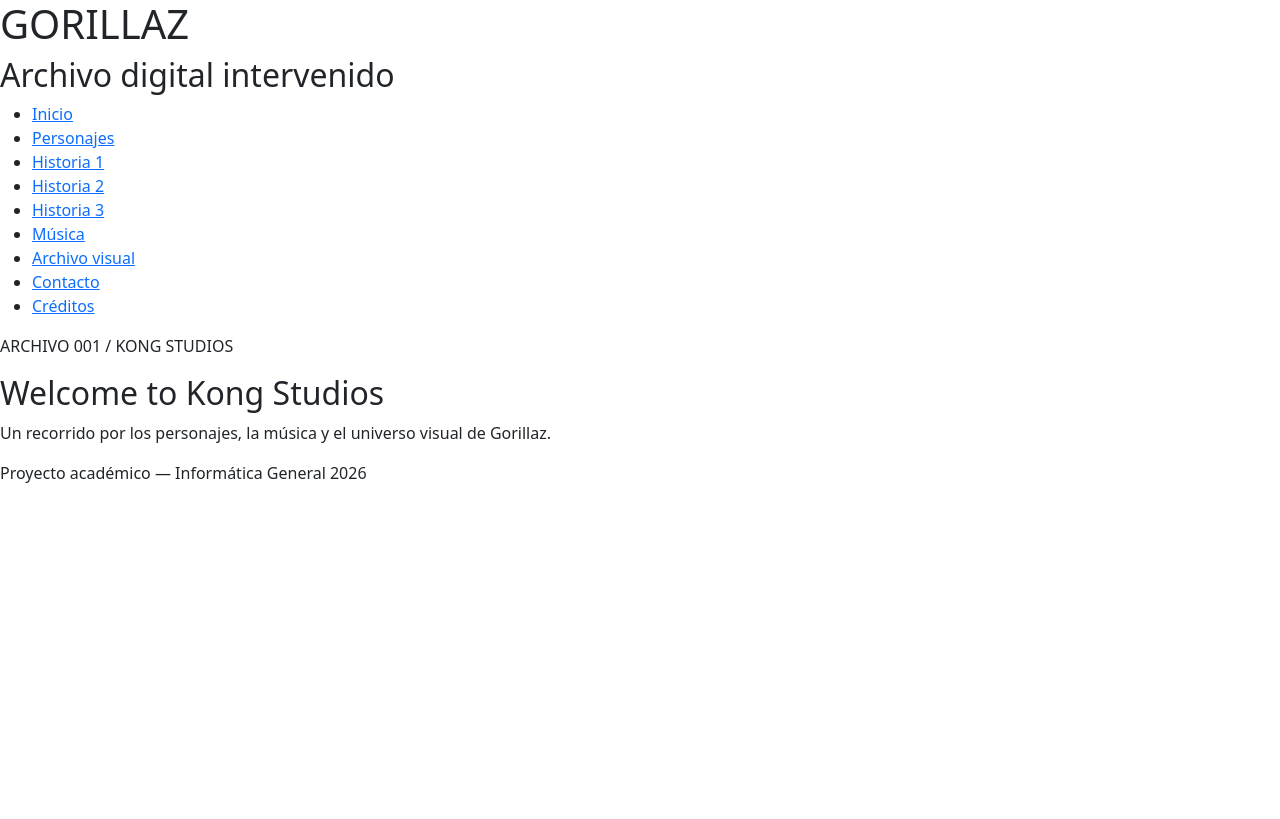
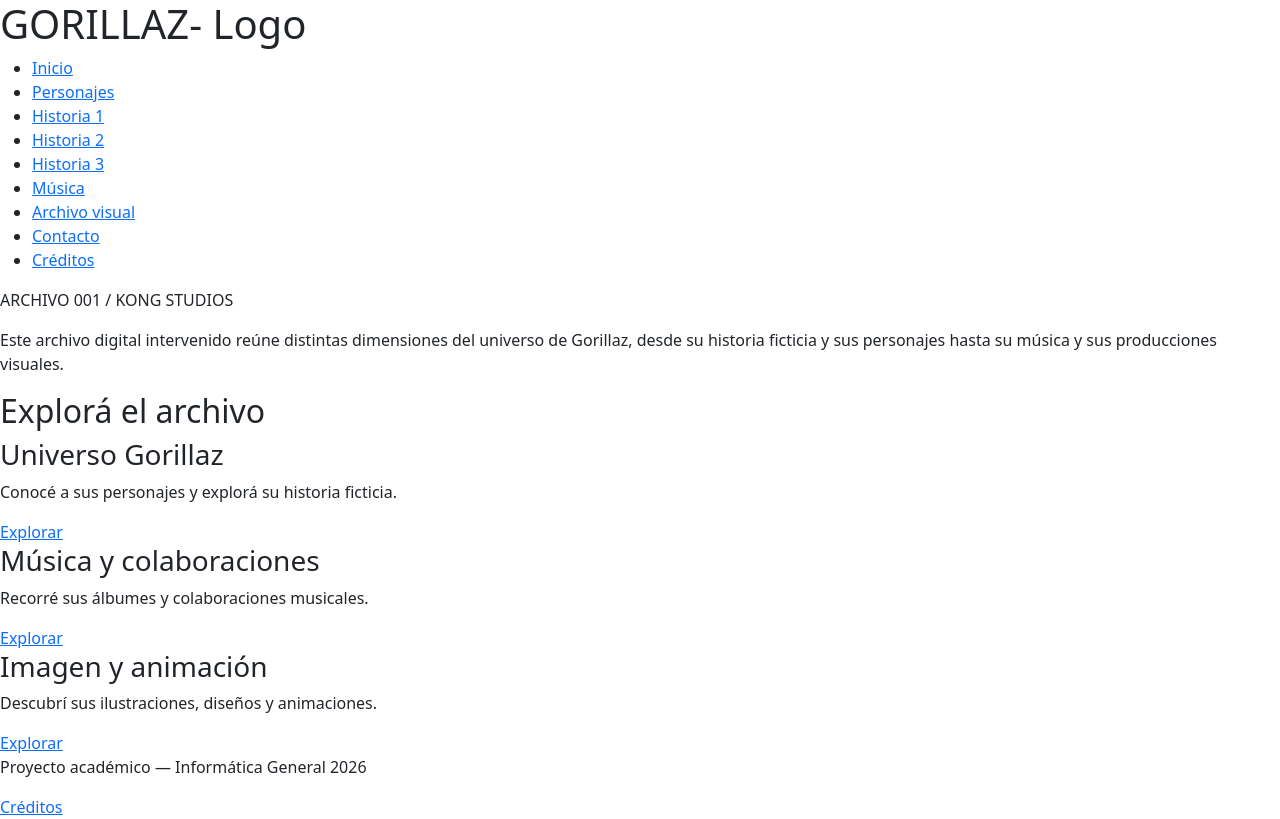
Before and after one commit to nadiabracco/Trabajo-Practico-2, a plain HTML site: page index.html in a window 1280 px wide. Drawn offline with nearby package versions, Linux system fonts and the light colour scheme.

Commit message:
Actualizacion de la estructura del index

```diff
--- a/index.html
+++ b/index.html
@@ -11,8 +11,7 @@
 </head>
 <body>
     <header>
-        <h1>GORILLAZ</h1>
-        <h2>Archivo digital intervenido</h2>
+        <h1>GORILLAZ- Logo</h1> <!-- agregar logo intervenido-->
         <nav >
             <ul>
                 <li><a href="index.html">Inicio</a></li>
@@ -30,14 +29,38 @@
     <main>
         <section>
             <p>ARCHIVO 001 / KONG STUDIOS</p>
-            <h2>Welcome to Kong Studios</h2>
             <p>
-             Un recorrido por los personajes, la música y el universo visual de Gorillaz.
+                Este archivo digital intervenido reúne distintas
+                dimensiones del universo de Gorillaz, desde su
+                historia ficticia y sus personajes hasta su música
+                y sus producciones visuales.
             </p>
+            <!-- agregar imagen de collage-->
+        </section>
+        <section>
+            <h2>Explorá el archivo</h2>
+            <article>
+                <h3>Universo Gorillaz</h3>
+                <p>Conocé a sus personajes y explorá su historia ficticia.</p>
+                <a href="personajes.html">Explorar</a>
+            </article>
+
+            <article>
+                <h3>Música y colaboraciones</h3>
+                <p>Recorré sus álbumes y colaboraciones musicales.</p>
+                <a href="musica.html">Explorar</a>
+            </article>
+
+            <article>
+                <h3>Imagen y animación</h3>
+                <p>Descubrí sus ilustraciones, diseños y animaciones.</p>
+                <a href="archivovisual.html">Explorar</a>
+            </article>
         </section>
     </main>
     <footer>
         <p>Proyecto académico — Informática General 2026</p>
+        <a href="creditos.html">Créditos</a>
     </footer>
     <script src="js/principal.js"></script>
 </body>
```
